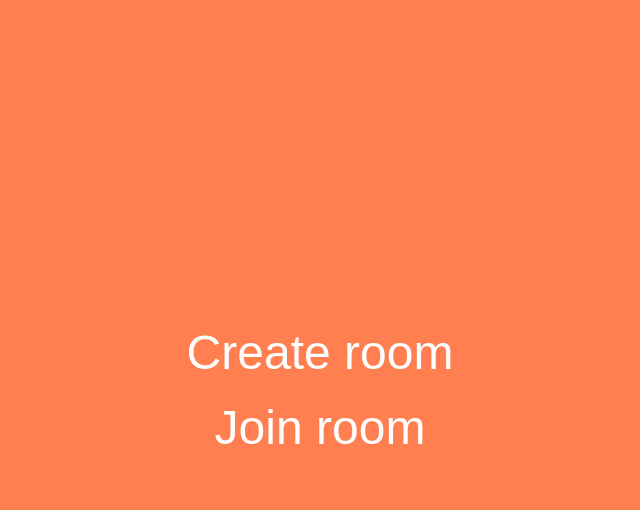
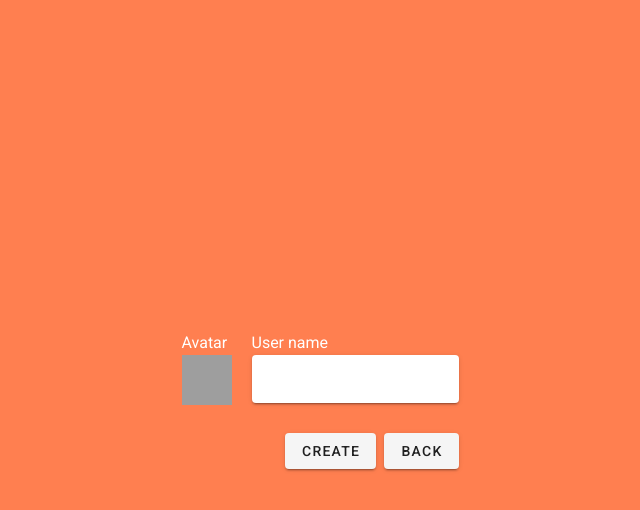
Before and after one commit to a413x/planning-poker, a Vue app: page /join in a window 1280 px wide. Both pictures are taken after a click on the button "Create room". Shown: the top 510 px of the page, without its empty margins (320-960 px from the left). Built offline with nearby package versions, Linux system fonts and the light colour scheme.

Commit message:
add create and join form and state switching

```diff
--- a/src/App.vue
+++ b/src/App.vue
@@ -1,39 +1,44 @@
 <template>
-  <div id="app">
-    <StartScreen @select="stateChange"/>
-  </div>
+    <v-app>
+        <v-container class="fill-height justify-center" fluid>
+            <StartScreen v-if="isStartScreen" @select="stateChange"/>
+            <CreateForm v-else-if="isCreating" @back="back"/>
+            <JoinForm v-else-if="isJoining" @back="back"/>
+        </v-container>
+    </v-app>
 </template>
 
 <script>
 import StartScreen from './components/start-screen/StartScreen'
+import CreateForm from "@/components/create-form/CreateForm";
+import JoinForm from "@/components/join-form/JoinForm";
 import {APPSTATES} from "@/constants";
 export default {
   name: 'App',
-  components: { StartScreen },
+  components: { StartScreen, CreateForm, JoinForm },
   data: () => ({
     state: APPSTATES.STARTSCREEN
   }),
+  computed: {
+    isStartScreen(){ return this.state === APPSTATES.STARTSCREEN },
+    isCreating(){ return this.state === APPSTATES.CREATE },
+    isJoining(){ return this.state === APPSTATES.JOIN },
+  },
   methods: {
     stateChange(newState){
       this.state = newState
-    }
+    },
+    back(){ this.state = APPSTATES.STARTSCREEN }
   }
 }
 </script>
 
 <style lang="scss">
-body{
-  position: absolute;
-  top: 0;
-  left: 0;
-  right: 0;
-  bottom: 0;
+html{
+  overflow: auto
 }
 #app {
-  @include flex-centered;
-  width: 100%;
-  height: 100%;
-  font-family: Arial, sans-serif;
   background: coral;
+  color: white;
 }
 </style>
--- /dev/null
+++ b/src/components/create-form/CreateForm.vue
@@ -0,0 +1,21 @@
+<template>
+    <div class="create-form">
+        <v-row>
+            <UserForm />
+        </v-row>
+        <v-row justify="end">
+            <v-btn>Create</v-btn>
+            <v-btn class="ml-2" @click="$emit('back')">Back</v-btn>
+        </v-row>
+    </div>
+</template>
+
+<script>
+import UserForm from "@/components/user-form/UserForm";
+export default {
+    name: "CreateForm",
+    components: { UserForm }
+}
+</script>
+
+<style scoped lang="scss"></style>
--- /dev/null
+++ b/src/components/join-form/JoinForm.vue
@@ -0,0 +1,21 @@
+<template>
+    <div class="join-form">
+        <v-row>
+            <UserForm />
+        </v-row>
+        <v-row justify="end">
+            <v-btn>Join</v-btn>
+            <v-btn class="ml-2" @click="$emit('back')">Back</v-btn>
+        </v-row>
+    </div>
+</template>
+
+<script>
+import UserForm from "@/components/user-form/UserForm";
+export default {
+    name: "JoinForm",
+    components: { UserForm }
+}
+</script>
+
+<style scoped lang="scss"></style>
```
